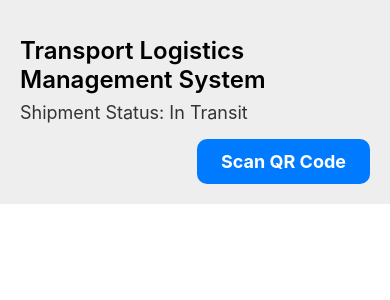
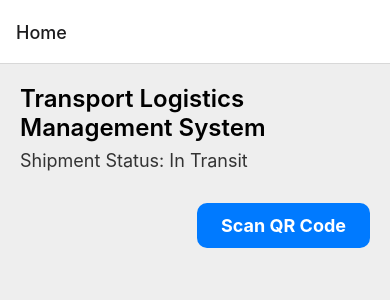
Before and after one commit to senyaGitHub/CLS-Front, a React Native app: screen / in a window 390 px wide. Shown: the top 300 px of the page. Built offline with nearby package versions, Linux system fonts and the light colour scheme.

Commit message:
new page man

```diff
--- a/App.tsx
+++ b/App.tsx
@@ -7,9 +7,10 @@ import {
   Text,
   useColorScheme,
   View,
-  Button,
   TouchableOpacity,
 } from 'react-native';
+import { NavigationContainer } from '@react-navigation/native';
+import { createStackNavigator } from '@react-navigation/stack';
 
 type SectionProps = {
   title: string;
@@ -26,7 +27,9 @@ const Section: React.FC<SectionProps> = ({ title, children }) => {
           {
             color: isDarkMode ? 'white' : 'black',
           },
-        ]}>
+        ]}
+        accessibilityRole="header"
+      >
         {title}
       </Text>
       <Text
@@ -35,14 +38,15 @@ const Section: React.FC<SectionProps> = ({ title, children }) => {
           {
             color: isDarkMode ? '#ddd' : '#333',
           },
-        ]}>
+        ]}
+      >
         {children}
       </Text>
     </View>
   );
 };
 
-const App: React.FC = () => {
+const HomeScreen = ({ navigation }: { navigation: any }) => {
   const isDarkMode = useColorScheme() === 'dark';
   const [shipmentStatus, setShipmentStatus] = useState('');
 
@@ -54,38 +58,29 @@ const App: React.FC = () => {
   }, []);
 
   const handleScanQRCode = () => {
-    // Functionality to access camera for scanning QR codes will be implemented here
-    console.log('Scanning QR code...');
-  };
-
-  const backgroundStyle = {
-    backgroundColor: isDarkMode ? '#222' : '#fff',
+    // Navigate to the Camera screen
+    navigation.navigate('Camera');
   };
 
   return (
-    <SafeAreaView style={backgroundStyle}>
+    <SafeAreaView style={styles.container}>
       <StatusBar
         barStyle={isDarkMode ? 'light-content' : 'dark-content'}
-        backgroundColor={backgroundStyle.backgroundColor}
+        backgroundColor={isDarkMode ? '#222' : '#fff'}
       />
       <ScrollView
         contentInsetAdjustmentBehavior="automatic"
-        style={backgroundStyle}>
-        <View
-          style={{
-            backgroundColor: isDarkMode ? '#111' : '#eee',
-            padding: 20,
-            flex: 1,
-            justifyContent: 'space-between',
-          }}>
-          <View>
-            <Section title="Transport Logistics Management System">
-              Shipment Status: {shipmentStatus}
-            </Section>
-          </View>
+        style={{ backgroundColor: isDarkMode ? '#111' : '#eee' }}
+      >
+        <View style={styles.content}>
+          <Section title="Transport Logistics Management System">
+            Shipment Status: {shipmentStatus}
+          </Section>
           <TouchableOpacity
             style={styles.scanButton}
-            onPress={handleScanQRCode}>
+            onPress={handleScanQRCode}
+            accessibilityLabel="Scan QR Code"
+          >
             <Text style={styles.buttonText}>Scan QR Code</Text>
           </TouchableOpacity>
         </View>
@@ -94,9 +89,38 @@ const App: React.FC = () => {
   );
 };
 
+const CameraScreen = () => {
+  // Camera screen implementation goes here
+  return (
+    <View style={{ flex: 1, justifyContent: 'center', alignItems: 'center' }}>
+      <Text>Camera Screen</Text>
+    </View>
+  );
+};
+
+const Stack = createStackNavigator();
+
+const App: React.FC = () => {
+  return (
+    <NavigationContainer>
+      <Stack.Navigator initialRouteName="Home">
+        <Stack.Screen name="Home" component={HomeScreen} />
+        <Stack.Screen name="Camera" component={CameraScreen} />
+      </Stack.Navigator>
+    </NavigationContainer>
+  );
+};
+
 const styles = StyleSheet.create({
+  container: {
+    flex: 1,
+  },
+  content: {
+    padding: 20,
+    paddingBottom: 40,
+  },
   sectionContainer: {
-    marginTop: 16,
+    marginBottom: 16,
   },
   sectionTitle: {
     fontSize: 24,
--- a/package.json
+++ b/package.json
@@ -10,11 +10,15 @@
     "test": "jest"
   },
   "dependencies": {
+    "@react-native-community/masked-view": "^0.1.11",
     "@react-navigation/native": "^6.1.16",
     "@react-navigation/stack": "^6.3.28",
     "react": "18.2.0",
     "react-native": "0.73.6",
-    "react-native-gesture-handler": "^2.15.0"
+    "react-native-gesture-handler": "^2.15.0",
+    "react-native-reanimated": "^3.8.1",
+    "react-native-safe-area-context": "^4.9.0",
+    "react-native-screens": "^3.29.0"
   },
   "devDependencies": {
     "@babel/core": "^7.20.0",
```
Also changed, not shown: 1 other file (tests, documents, lock files or other folders).
